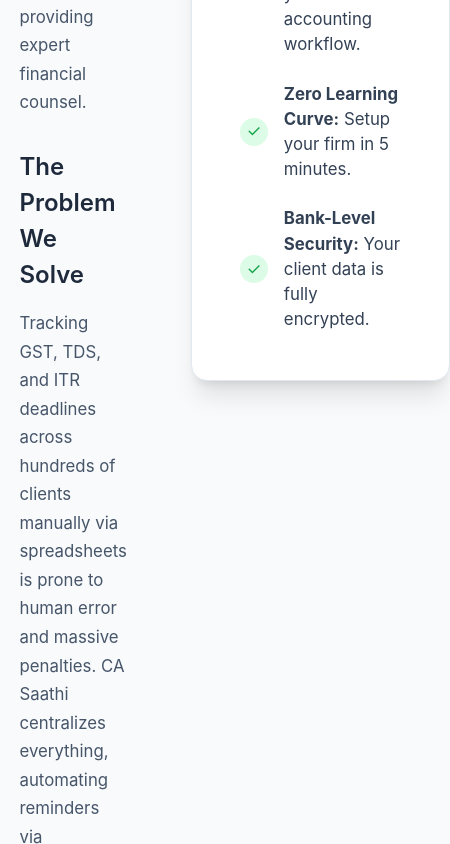
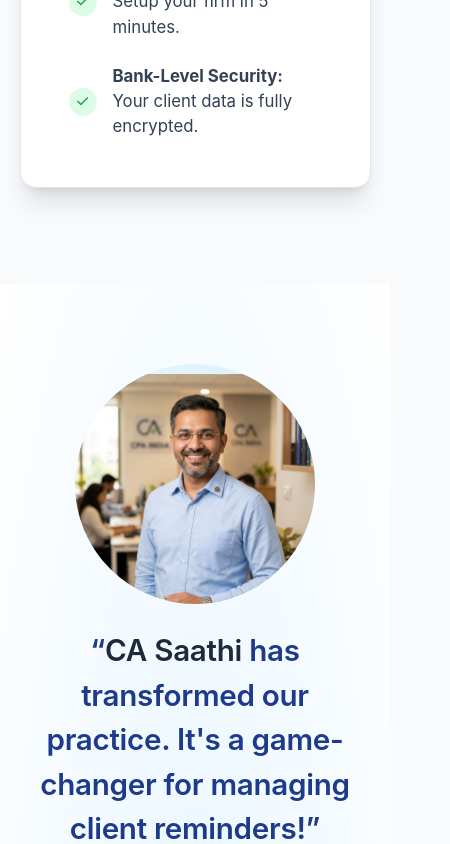
Before and after one commit to shan2302/CASaathi, a React (Vite) app: page / in a window 390 px wide. Shown: the part 3064-3908 px from the top of the page, 450 px wide, since content can reach past the window. Built offline with nearby package versions, Linux system fonts and the light colour scheme; no server answers.

Commit message:
Fix About Us and Testimonial mobile responsiveness

```diff
--- a/src/index.css
+++ b/src/index.css
@@ -723,4 +723,19 @@
   .feature-grid {
     grid-template-columns: 1fr !important;
   }
+  .about-grid {
+    grid-template-columns: 1fr !important;
+    gap: 2rem !important;
+  }
+  .testimonial-flex {
+    flex-direction: column !important;
+    text-align: center;
+    gap: 1.5rem !important;
+  }
+  .testimonial-flex .avatar-container {
+    margin: 0 auto;
+  }
+  .testimonial-flex p {
+    justify-content: center !important;
+  }
 }
--- a/src/pages/Home.jsx
+++ b/src/pages/Home.jsx
@@ -145,7 +145,7 @@
           <h2 style={{ textAlign: 'center', fontSize: '2.5rem', fontWeight: 700, color: '#1e3a8a', marginBottom: '4rem' }}>
             About Us
           </h2>
-          <div style={{ display: 'grid', gridTemplateColumns: '1fr 1fr', gap: '4rem', alignItems: 'center' }}>
+          <div className="about-grid" style={{ display: 'grid', gridTemplateColumns: '1fr 1fr', gap: '4rem', alignItems: 'center' }}>
             <div>
               <h3 style={{ fontSize: '1.5rem', fontWeight: 600, color: '#2563eb', marginBottom: '1rem' }}>Our Mission</h3>
               <p style={{ color: '#475569', lineHeight: 1.7, marginBottom: '2rem', fontSize: '1.05rem' }}>
@@ -195,7 +195,7 @@
           zIndex: 1
         }}></div>
 
-        <div style={{
+        <div className="testimonial-flex" style={{
           position: 'relative',
           zIndex: 2,
           maxWidth: '1200px',
@@ -205,7 +205,7 @@
           gap: '3rem'
         }}>
           {/* Avatar floating in the soft blue circle */}
-          <div style={{
+          <div className="avatar-container" style={{
              position: 'relative',
              width: '240px',
              height: '240px',
```
